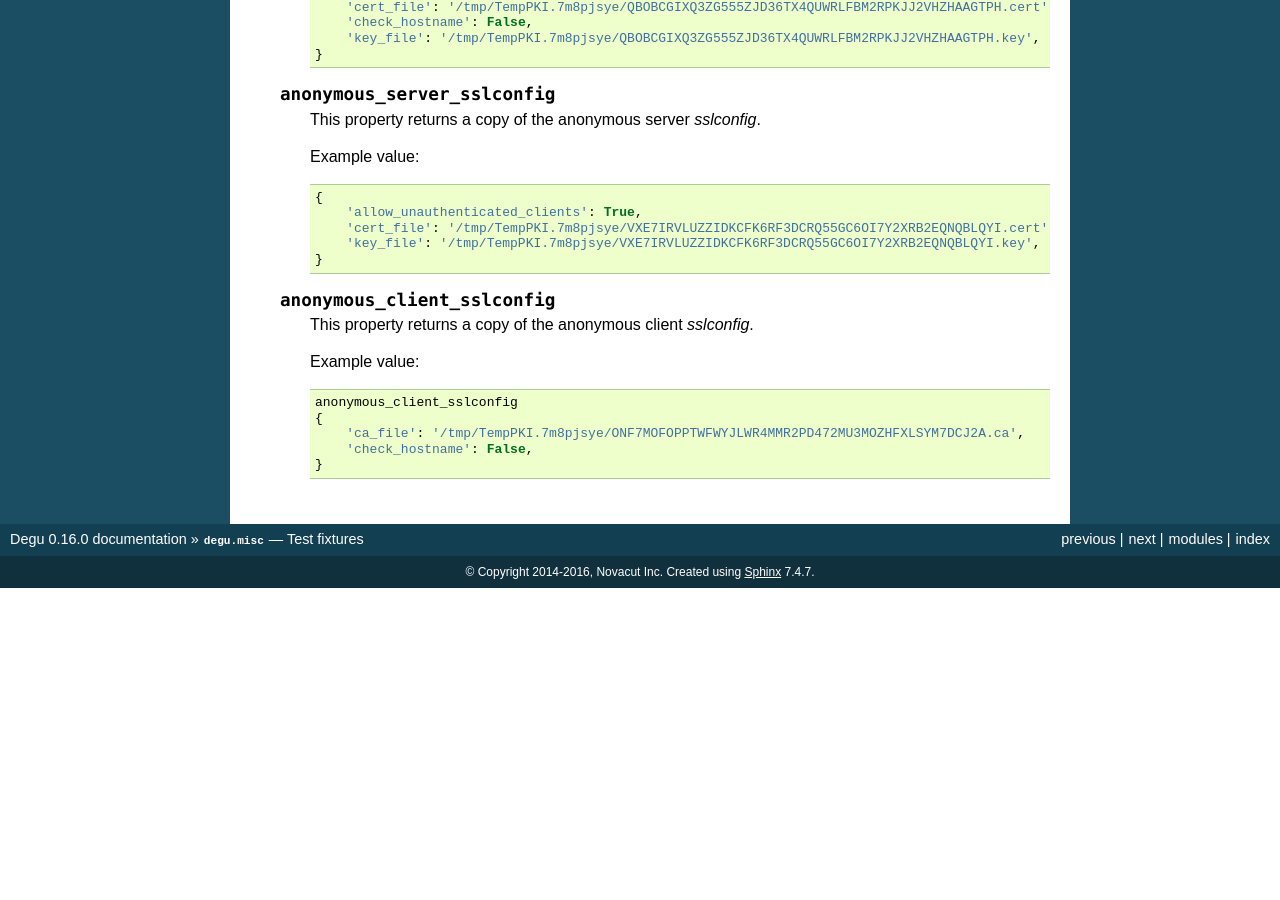
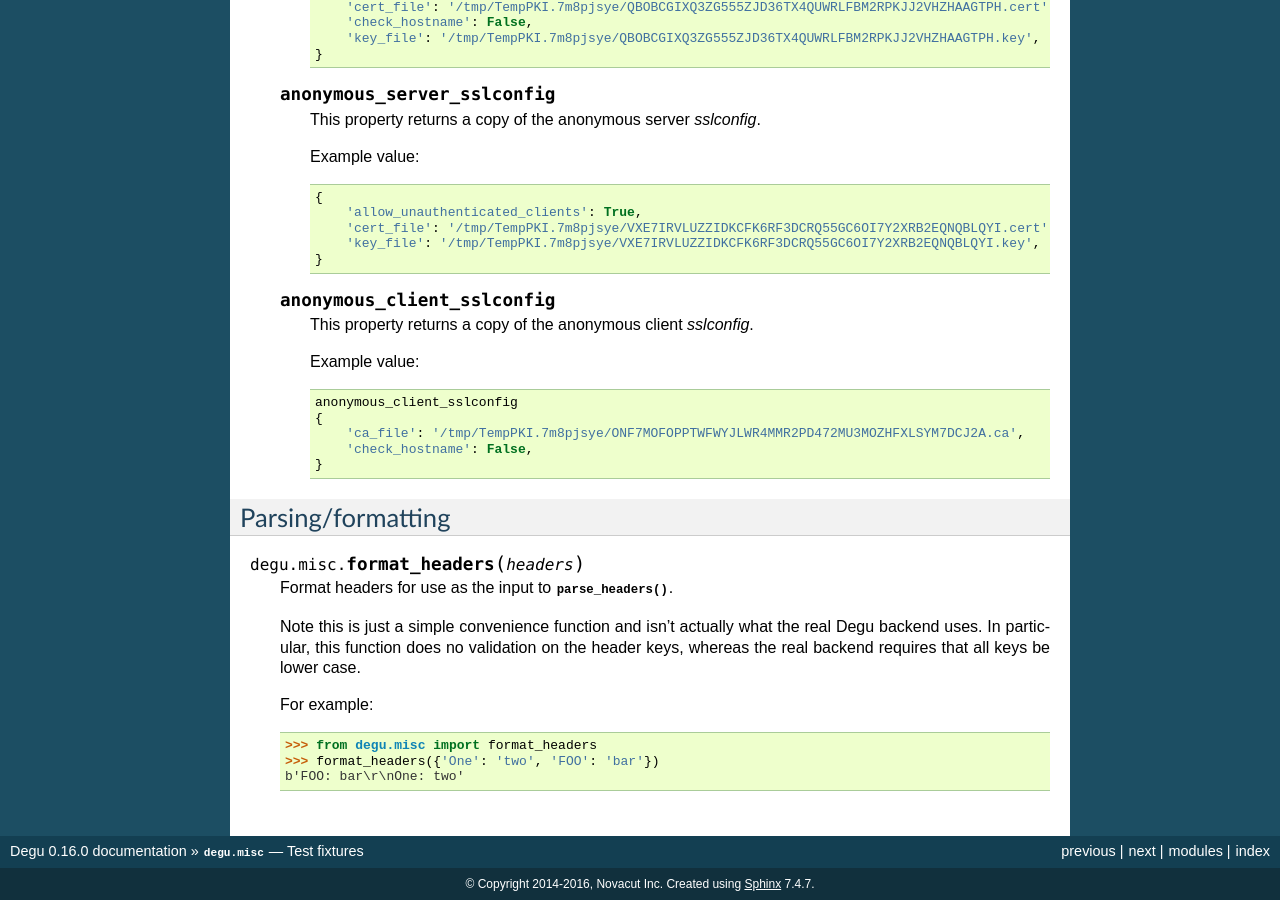
Before and after one commit to json420/degu, a Sphinx documentation site: the page built from doc/degu.misc.rst, in a window 1280 px wide and 900 px high, scrolled down 3774 px. Built offline with Sphinx 7.4.7, drawn with Linux system fonts in a browser that asks for light colours; before the commit the page ends 4362 px from its top, so only the background shows below that; some of the changed text lies outside the part shown.

Commit message:
Move format_headers() from degu.base to degu.misc

```diff
--- a/doc/degu.misc.rst
+++ b/doc/degu.misc.rst
@@ -271,6 +271,26 @@
 
 
 
+Parsing/formatting
+------------------
+
+.. function:: format_headers(headers)
+
+    Format headers for use as the input to :func:`parse_headers()`.
+
+    Note this is just a simple convenience function and isn't actually what the
+    real Degu backend uses.  In particular, this function does no validation on
+    the header keys, whereas the real backend requires that all keys be lower
+    case.
+
+    For example:
+
+    >>> from degu.misc import format_headers
+    >>> format_headers({'One': 'two', 'FOO': 'bar'})
+    b'FOO: bar\r\nOne: two'
+
+
+
 .. _`multiprocessing.Process`: https://docs.python.org/3/library/multiprocessing.html#multiprocessing.Process
 .. _`socket.socket.getsockname()`: https://docs.python.org/3/library/socket.html#socket.socket.getsockname
 .. _`multiprocessing.Queue`: https://docs.python.org/3/library/multiprocessing.html#multiprocessing.Queue
```
Also changed, not shown: doc/degu.base.rst (+0 -18 lines), 3 other files.
